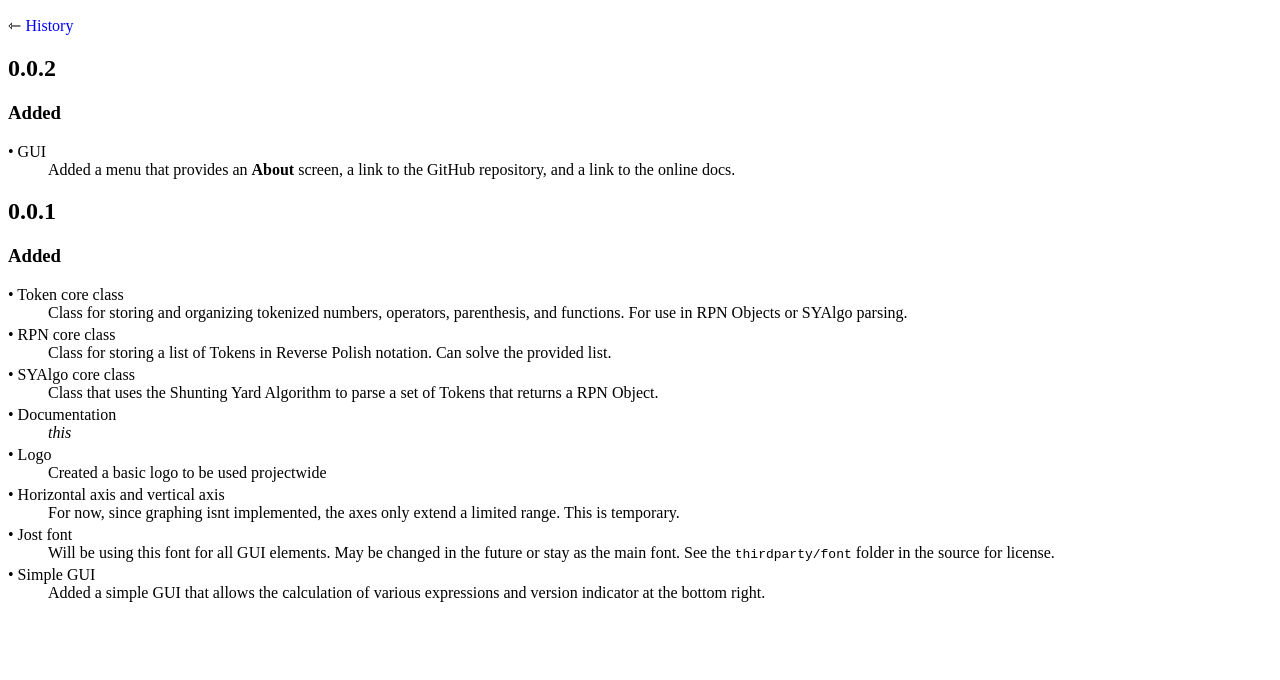
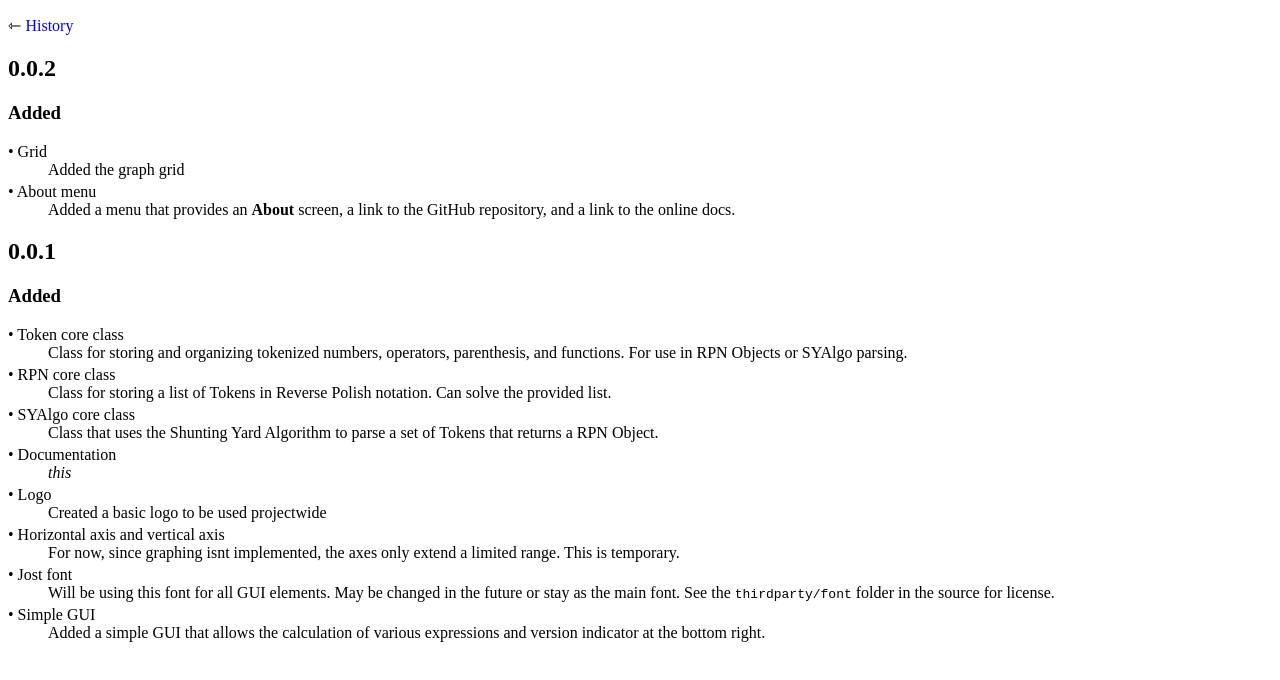
Before and after one commit to Triberium/Grafunc, a plain HTML site: page docs/changelog/0_0_x.html in a window 1280 px wide. Drawn offline with Linux system fonts and the light colour scheme.

Commit message:
Slight changes to grid generation code

```diff
--- a/docs/changelog/0_0_x.html
+++ b/docs/changelog/0_0_x.html
@@ -12,7 +12,10 @@
         <h2 id="0_0_2">0.0.2</h2>
         <h3>Added</h3>
         <dl>
-            <dt>&#x2022; GUI</dt>
+            <dt>&#x2022; Grid</dt>
+            <dd>Added the graph grid</dd>
+
+            <dt>&#x2022; About menu</dt>
             <dd>Added a menu that provides an <b>About</b> screen, a link to the GitHub repository, and a link to the online docs.</dd>
         </dl>
 
```
Also changed, not shown: 2 other files.
